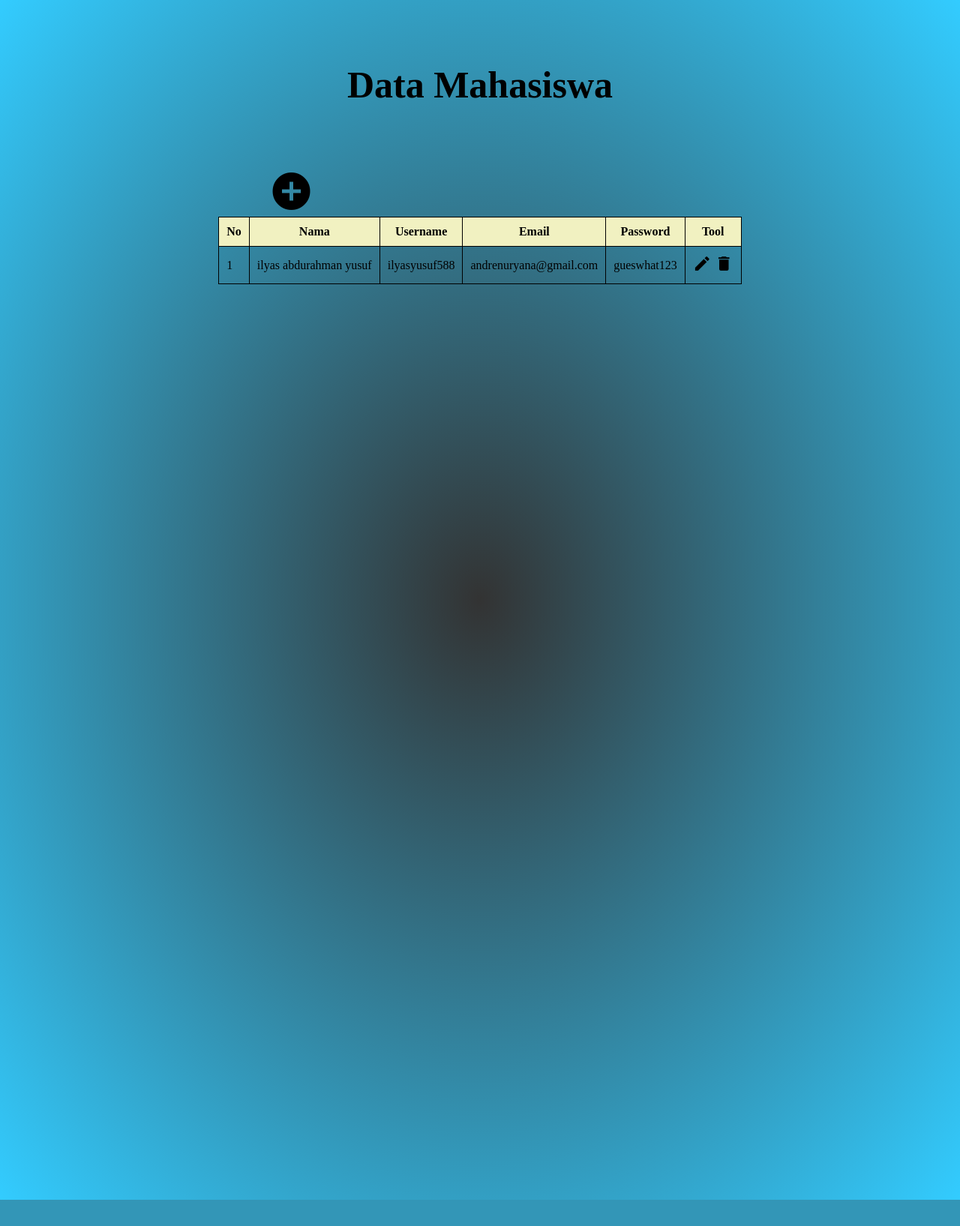
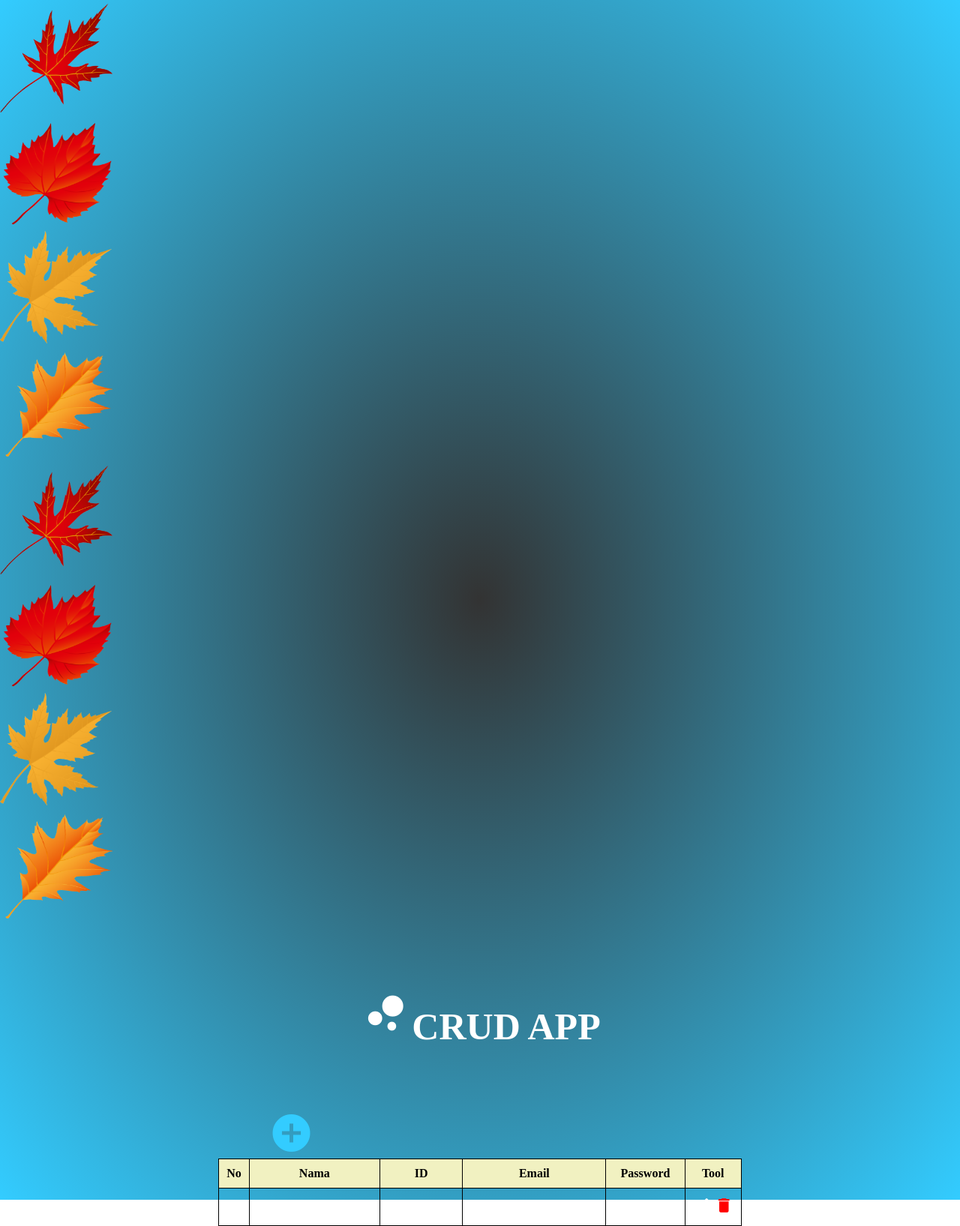
Before and after one commit to hikaaam/crud, a PHP site: page / in a window 1280 px wide. Shown: the whole page at 75% size. Before the commit the page ends 1600 px from the top, so only its background shows below. Run offline with PHP 8.4, Linux system fonts and the light colour scheme; data comes from the database, SQL or seed files in the repository.

Commit message:
ucup jav

```diff
--- a/index.php
+++ b/index.php
@@ -8,7 +8,7 @@
     <meta charset="UTF-8">
     <meta name="viewport" content="width=device-width, initial-scale=1.0">
     <meta http-equiv="X-UA-Compatible" content="ie=edge">
-    <title>tugas web programming 2</title>
+    <title>tugas crud</title>
     <link rel="stylesheet" href="css/style.css">
     <link rel="stylesheet" href="https://fonts.googleapis.com/icon?family=Material+Icons">
     <style>
@@ -35,17 +35,28 @@
 
     <section>
 
-       <h5 style="vertical-align=midle; position:relative; text-align:center; font-size:50px; color:black;"
-       >Data Mahasiswa</h5>
+        <div class ="set">
+    <div><img src="image/1.png" width="150" height="150" ></div>
+    <div><img src="image/2.png" width="150" height="150"></div>
+    <div><img src="image/3.png" width="150" height="150"></div>
+    <div><img src="image/4.png" width="150" height="150"></div>
+    <div><img src="image/1.png" width="150" height="150"></div>
+    <div><img src="image/2.png" width="150" height="150"></div>
+    <div><img src="image/3.png" width="150" height="150"></div>
+    <div><img src="image/4.png" width="150" height="150"></div>
+        </div>
+
+        <h5 style="vertical-align=midle; position:relative; text-align:center; font-size:50px; color:white;"><i class ="material-icons" style="
+vertical-align=midle; position:relative; text-align:center; font-size:70px; color:white; ">bubble_chart</i>CRUD APP</h5>
        <a href="input.php" title="Tambah Data" class="btn-floating btn-large waves-effect waves-light red" >
-        <i class="material-icons" style="position:relative; left:28%; font-size:60px; color:black;">add_circle</i></a>
+        <i class="material-icons" style="position:relative; left:28%; font-size:60px; color:#33ccff;">add_circle</i></a>
 
         <table style="position:relative;" class="highlight">
         <thead>
           <tr>
           <th data-field="id">No</th>
               <th data-field="id">Nama</th>
-              <th data-field="name">Username</th>
+              <th data-field="name">ID</th>
               <th data-field="price">Email</th>
               <th data-field="price">Password</th>
               <th data-field="price">Tool</th>
@@ -57,20 +68,18 @@
 	?>
         <tbody>
           <tr>
-        <td style="color:black;"><?php echo $no++; ?></td>
-		<td style="color:black;"><?php echo $data['nama']; ?></td>
-		<td style="color:black;"><?php echo $data['alamat']; ?></td>
-		<td style="color:black;"><?php echo $data['usia']; ?></td>
-        <td style="color:black;"><?php echo $data['email']; ?></td>
+        <td style="color:white;"><?php echo $no++; ?></td>
+		<td style="color:white;"><?php echo $data['nama']; ?></td>
+		<td style="color:white;"><?php echo $data['alamat']; ?></td>
+		<td style="color:white;"><?php echo $data['usia']; ?></td>
+        <td style="color:white;"><?php echo $data['email']; ?></td>
             <td>
 
 
-   <a href="edit.php?id=<?php echo $data['id']; ?>&aksi=edit" class="btn-floating yellow darken-2" title="edit data">
-   <i class="material-icons"
-   style="font-size:25px; color:black;">edit</i></a>
-      <a href="proses.php?id=<?php echo $data['id']; ?>&aksi=hapus" class="btn-floating green" title="hapus data">
-      <i class="material-icons"
-    style="font-size:25px; color:black;">delete</i></a>
+   <a href="edit.php?id=<?php echo $data['id']; ?>&aksi=edit" class="btn-floating yellow darken-2" title="edit data"><i class="material-icons"
+   style="font-size:25px; color:#fff;">edit</i></a>
+      <a href="proses.php?id=<?php echo $data['id']; ?>&aksi=hapus" class="btn-floating green" title="hapus data"><i class="material-icons"
+    style="font-size:25px; color:red;">delete</i></a>
             </td>
           </tr>
         </tbody>
```
Also changed, not shown: edit.php (+18 -18 lines), input.php (+17 -12 lines).
